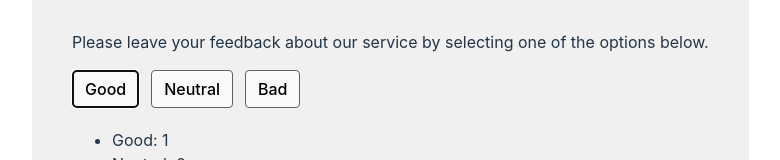
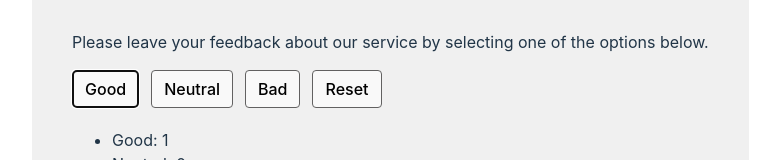
Before and after one commit to Alexandra100layrenko/goit-react-hw-02, a React (Vite) app: page / in a window 1280 px wide. Both pictures are taken after a click on the button "Good". Shown: the part 285-445 px from the top of the page, without its empty margins (8-788 px from the left). Built offline with nearby package versions, Linux system fonts and the light colour scheme.

Commit message:
all work

```diff
--- a/src/components/App/App.jsx
+++ b/src/components/App/App.jsx
@@ -44,7 +44,7 @@ export default function App() {
   return (
     <div className={s.wraper}>
       <Descriptions />
-      <Options onOptionClick={handleClickByOption} options={Object.keys(feedBack)} onReset={resetClicks} />
+      <Options onOptionClick={handleClickByOption} options={Object.keys(feedBack)} onReset={resetClicks} totalFeedBack={totalFeedBack} />
       {totalFeedBack > 0 ? (
         <FeedBack feedBack={feedBack} totalFeedBack={totalFeedBack} positiveFeedBack={positiveFeedBack()} />
         ) : (
--- a/src/components/Options/Options.jsx
+++ b/src/components/Options/Options.jsx
@@ -1,6 +1,6 @@
 import s from './Options.module.css'
 
-export default function Options ({onOptionClick, options}) {
+export default function Options ({onOptionClick, options, onReset, totalFeedBack}) {
     return (
         <div className={s.btnOptions}>
             {options.map(option => (
@@ -8,6 +8,7 @@ export default function Options ({onOptionClick, options}) {
                 {option.charAt(0).toUpperCase() + option.slice(1)}
             </button>
             ))}
+            {totalFeedBack > 0 && ( <button onClick={onReset}>Reset</button>)}
         </div>
     )
 }
```
